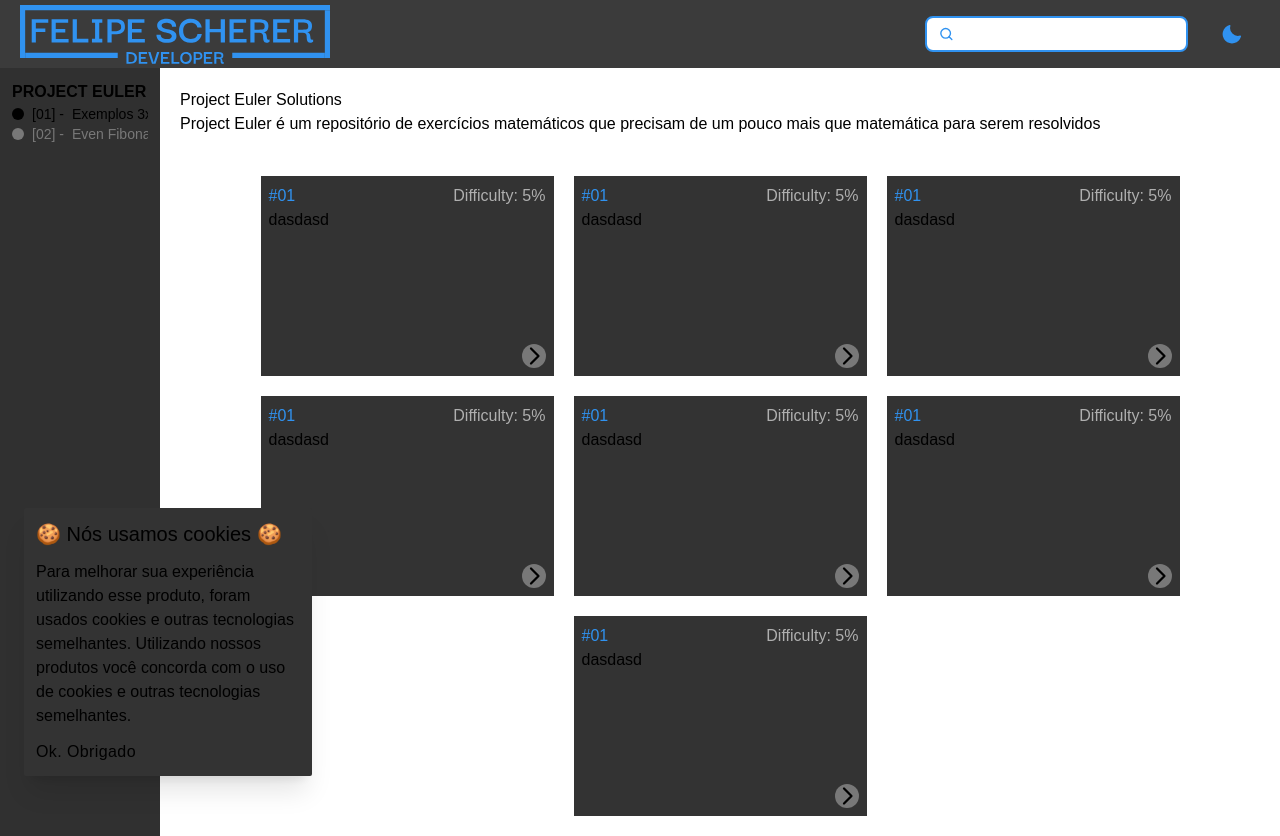
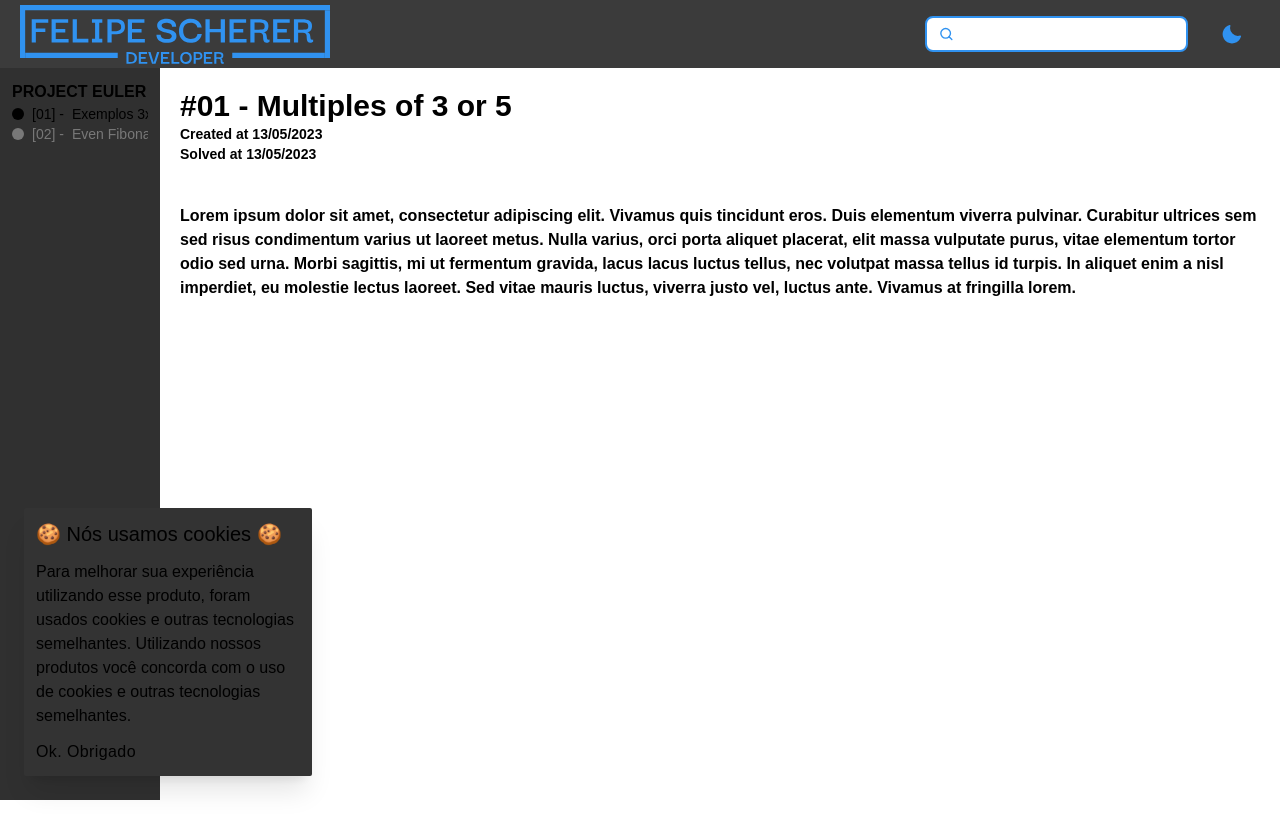
Before and after one commit to fescherer/project-euler, a Next.js app: page / in a window 1280 px wide. After the commit the page ends 800 px from the top, so only its background shows below. Built offline with nearby package versions, Linux system fonts and the light colour scheme; a web font is replaced by a local one.

Commit message:
:sparkles: feat: problem page

```diff
--- a/src/app/page.tsx
+++ b/src/app/page.tsx
@@ -1,5 +1,11 @@
-import { ProblemList } from '@/features/ProblemList'
+// import { ProblemList } from '@/features/ProblemList'
+import { ProblemPage } from '@/features/ProblemPage'
 
 export default function Home() {
-  return <ProblemList />
+  return (
+    <>
+      {/* <ProblemList /> */}
+      <ProblemPage />
+    </>
+  )
 }
--- a/src/features/ProblemPage/index.tsx
+++ b/src/features/ProblemPage/index.tsx
@@ -1,7 +1,26 @@
 export function ProblemPage() {
   return (
-    <div>
-      <div>dasdasd</div>
+    <div className="m-5 flex flex-col gap-10 font-bold">
+      <div className="flex flex-col">
+        <h2 className="text-3xl">#01 - Multiples of 3 or 5</h2>
+        <span className="text-sm">Created at 13/05/2023</span>
+        <span className="text-sm">Solved at 13/05/2023</span>
+      </div>
+
+      <div>
+        <p>
+          Lorem ipsum dolor sit amet, consectetur adipiscing elit. Vivamus quis
+          tincidunt eros. Duis elementum viverra pulvinar. Curabitur ultrices
+          sem sed risus condimentum varius ut laoreet metus. Nulla varius, orci
+          porta aliquet placerat, elit massa vulputate purus, vitae elementum
+          tortor odio sed urna. Morbi sagittis, mi ut fermentum gravida, lacus
+          lacus luctus tellus, nec volutpat massa tellus id turpis. In aliquet
+          enim a nisl imperdiet, eu molestie lectus laoreet. Sed vitae mauris
+          luctus, viverra justo vel, luctus ante. Vivamus at fringilla lorem.
+        </p>
+
+        <div />
+      </div>
     </div>
   )
 }
```
